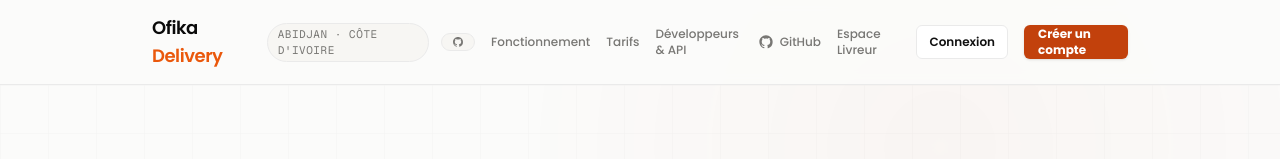
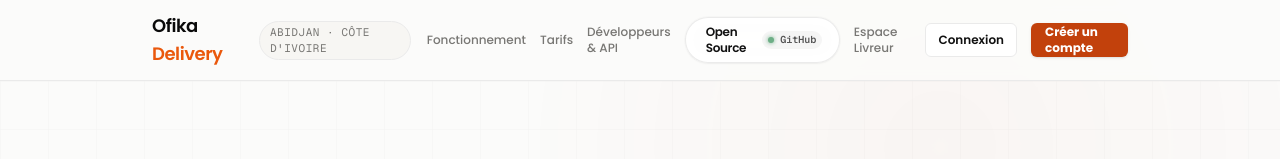
Before and after one commit to chepa-BuildSphere/liv.ofika, a Next.js app: page / in a window 1280 px wide. Shown: the top 159 px of the page. Built offline with nearby package versions, Linux system fonts and the light colour scheme; no server answers; the database is empty.

Commit message:
refactor(navbar): pastille GitHub open source premium style Linear et Stripe avec lisere lumineux et micro-interactions

```diff
--- a/src/app/page.tsx
+++ b/src/app/page.tsx
@@ -105,27 +105,17 @@ export default async function Home() {
 
       {/* ── NAVIGATION PRINCIPALE ────────────────────────────────────────── */}
       <header className="sticky top-0 z-30 border-b border-[#EAEAEA] bg-[#FBFBFA]/90 backdrop-blur-[6px]">
-        <div className="mx-auto flex max-w-5xl items-center justify-between gap-4 px-4 py-3.5 sm:px-6">
-          <div className="flex items-center gap-2 sm:gap-3">
-            <Link href="/">
+        <div className="mx-auto flex max-w-5xl items-center justify-between gap-4 px-4 py-3 sm:px-6">
+          <div className="flex items-center gap-3">
+            <Link href="/" className="transition-opacity hover:opacity-90">
               <Wordmark className="text-base sm:text-lg" />
             </Link>
             <span className="hidden rounded-full border border-[#EAEAEA] bg-[#F7F6F3] px-2.5 py-0.5 font-mono text-[11px] uppercase tracking-[0.05em] text-[#787774] md:inline-block">
               Abidjan · Côte d&apos;Ivoire
             </span>
-            <a
-              href="https://github.com/chepa-BuildSphere/liv.ofika"
-              target="_blank"
-              rel="noopener noreferrer"
-              className="inline-flex items-center gap-1.5 rounded-full border border-[#EAEAEA] bg-[#F7F6F3] px-2.5 py-0.5 font-mono text-[11px] text-[#787774] transition-colors hover:border-[#111111] hover:text-[#111111]"
-              title="Projet Open Source sur GitHub"
-            >
-              <GitHubIcon className="h-3 w-3 fill-current" />
-              <span className="hidden xs:inline">Open Source</span>
-            </a>
           </div>
 
-          <nav aria-label="Navigation principale" className="flex items-center gap-2 sm:gap-4">
+          <nav aria-label="Navigation principale" className="flex items-center gap-2 sm:gap-3.5">
             <a
               href="#how-it-works"
               className="hidden text-xs font-medium text-[#787774] transition-colors hover:text-[#111111] md:inline"
@@ -140,23 +130,46 @@ export default async function Home() {
             </a>
             <a
               href="#developers"
-              className="hidden text-xs font-medium text-[#787774] transition-colors hover:text-[#111111] md:inline"
+              className="hidden text-xs font-medium text-[#787774] transition-colors hover:text-[#111111] lg:inline"
             >
               Développeurs &amp; API
             </a>
+
+            {/* Pastille Signature GitHub Open Source · Style Linear & Stripe */}
             <a
               href="https://github.com/chepa-BuildSphere/liv.ofika"
               target="_blank"
               rel="noopener noreferrer"
-              className="inline-flex items-center gap-1.5 text-xs font-medium text-[#787774] transition-colors hover:text-[#111111]"
-              title="Code source GitHub (Open Source)"
+              className="group relative inline-flex items-center gap-2 overflow-hidden rounded-full border border-black/[0.08] bg-white/90 px-3 py-1.5 text-xs font-semibold text-[#111111] shadow-[0_1px_2px_rgba(0,0,0,0.04),0_0_0_1px_rgba(0,0,0,0.02)] backdrop-blur-md transition-all duration-200 hover:border-black/25 hover:bg-white hover:shadow-[0_4px_14px_rgba(0,0,0,0.08)] active:scale-[0.98]"
+              title="Code source ouvert sur GitHub"
             >
-              <GitHubIcon className="h-4 w-4 fill-current" />
-              <span className="hidden lg:inline">GitHub</span>
+              <div className="pointer-events-none absolute inset-x-0 -top-px h-px bg-gradient-to-r from-transparent via-black/20 to-transparent opacity-0 transition-opacity duration-300 group-hover:opacity-100" />
+              <GitHubIcon className="h-3.5 w-3.5 fill-[#111111] transition-transform duration-200 group-hover:scale-110" />
+              <span className="hidden sm:inline font-semibold text-xs text-[#111111] tracking-tight">Open Source</span>
+              <span className="hidden sm:inline h-3 w-px bg-black/10" />
+              <span className="inline-flex items-center gap-1.5 rounded-full bg-black/[0.04] px-1.5 py-0.5 font-mono text-[10px] font-semibold text-[#555] transition-colors group-hover:bg-[#111111] group-hover:text-white">
+                <span className="h-1.5 w-1.5 rounded-full bg-[#15803D] shadow-[0_0_4px_#15803D] group-hover:bg-emerald-400 animate-pulse" />
+                <span>GitHub</span>
+              </span>
+              <svg
+                viewBox="0 0 16 16"
+                fill="none"
+                className="h-3 w-3 text-[#A1A1AA] transition-transform duration-200 group-hover:translate-x-0.5 group-hover:text-[#111111]"
+                aria-hidden="true"
+              >
+                <path
+                  d="M6 3.5L10.5 8L6 12.5"
+                  stroke="currentColor"
+                  strokeWidth="1.5"
+                  strokeLinecap="round"
+                  strokeLinejoin="round"
+                />
+              </svg>
             </a>
+
             <Link
               href="/courier/login"
-              className="text-xs font-medium text-[#787774] transition-colors hover:text-[#111111]"
+              className="hidden sm:inline text-xs font-medium text-[#787774] transition-colors hover:text-[#111111]"
             >
               Espace Livreur
             </Link>
@@ -813,11 +826,15 @@ export default async function Home() {
                     href="https://github.com/chepa-BuildSphere/liv.ofika"
                     target="_blank"
                     rel="noopener noreferrer"
-                    className="inline-flex h-11 items-center justify-center gap-2 rounded-full border border-white/15 bg-white/[0.05] px-5 text-xs font-semibold text-zinc-300 backdrop-blur-md transition-all hover:bg-white/10 hover:text-white hover:border-white/25 active:scale-95"
+                    className="group relative inline-flex h-11 items-center justify-center gap-2.5 overflow-hidden rounded-full border border-white/20 bg-white/[0.08] px-5 text-xs font-semibold text-white shadow-[0_0_20px_rgba(255,255,255,0.06)] backdrop-blur-xl transition-all duration-300 hover:border-white/40 hover:bg-white/[0.14] hover:shadow-[0_0_30px_rgba(255,255,255,0.18)] active:scale-95"
                     title="Code source complet du projet sur GitHub"
                   >
-                    <GitHubIcon className="h-4 w-4 fill-current text-zinc-400" />
-                    <span>GitHub (Open Source)</span>
+                    <div className="pointer-events-none absolute inset-x-0 -top-px h-px bg-gradient-to-r from-transparent via-white/50 to-transparent opacity-0 transition-opacity duration-300 group-hover:opacity-100" />
+                    <GitHubIcon className="h-4 w-4 fill-white transition-transform duration-200 group-hover:scale-110" />
+                    <span className="tracking-tight">GitHub Open Source</span>
+                    <span className="inline-flex items-center rounded-full border border-emerald-500/30 bg-emerald-500/20 px-2 py-0.5 font-mono text-[10px] font-bold text-emerald-400">
+                      Code libre
+                    </span>
                   </a>
                 </div>
               </div>
```
